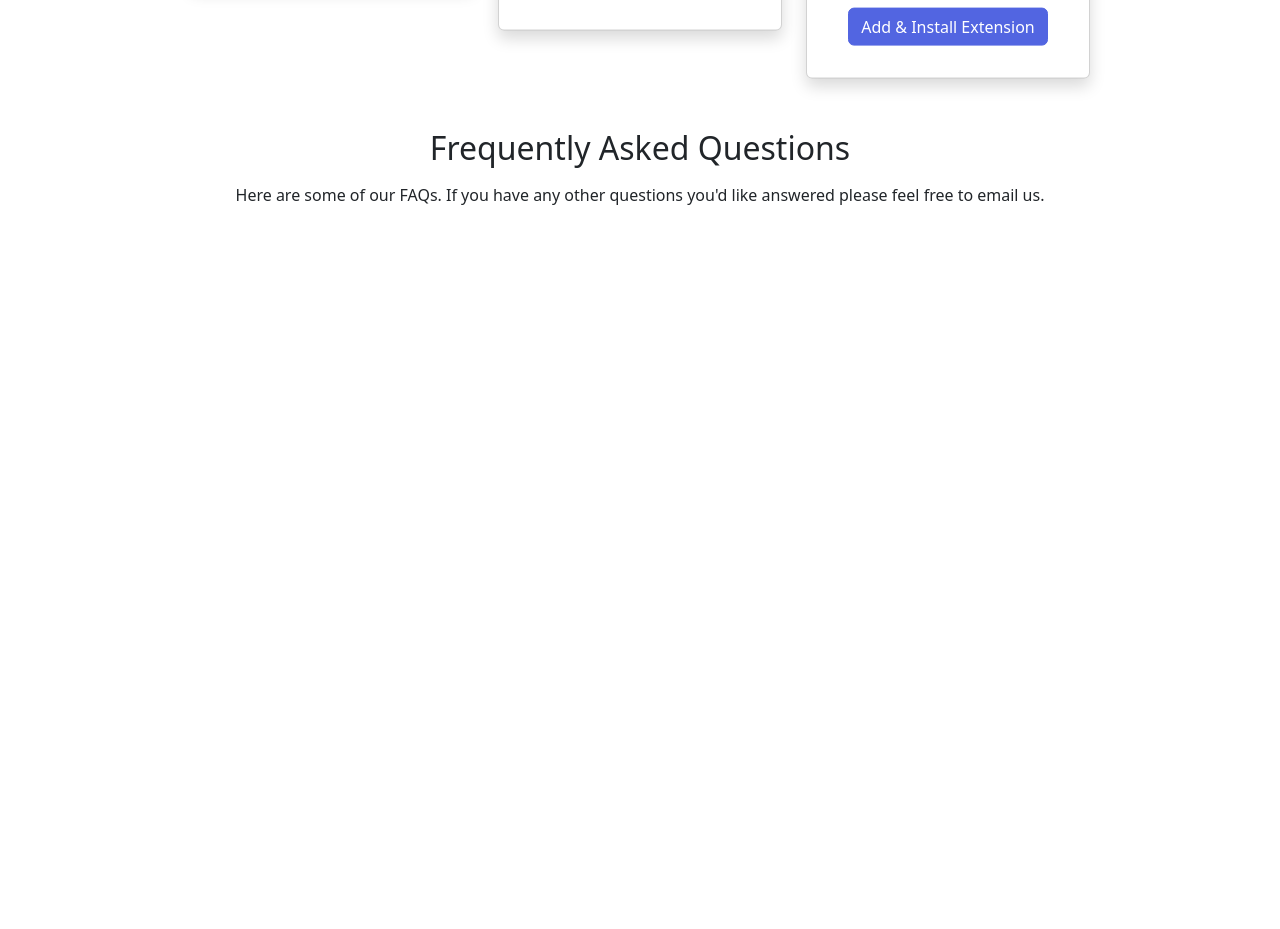
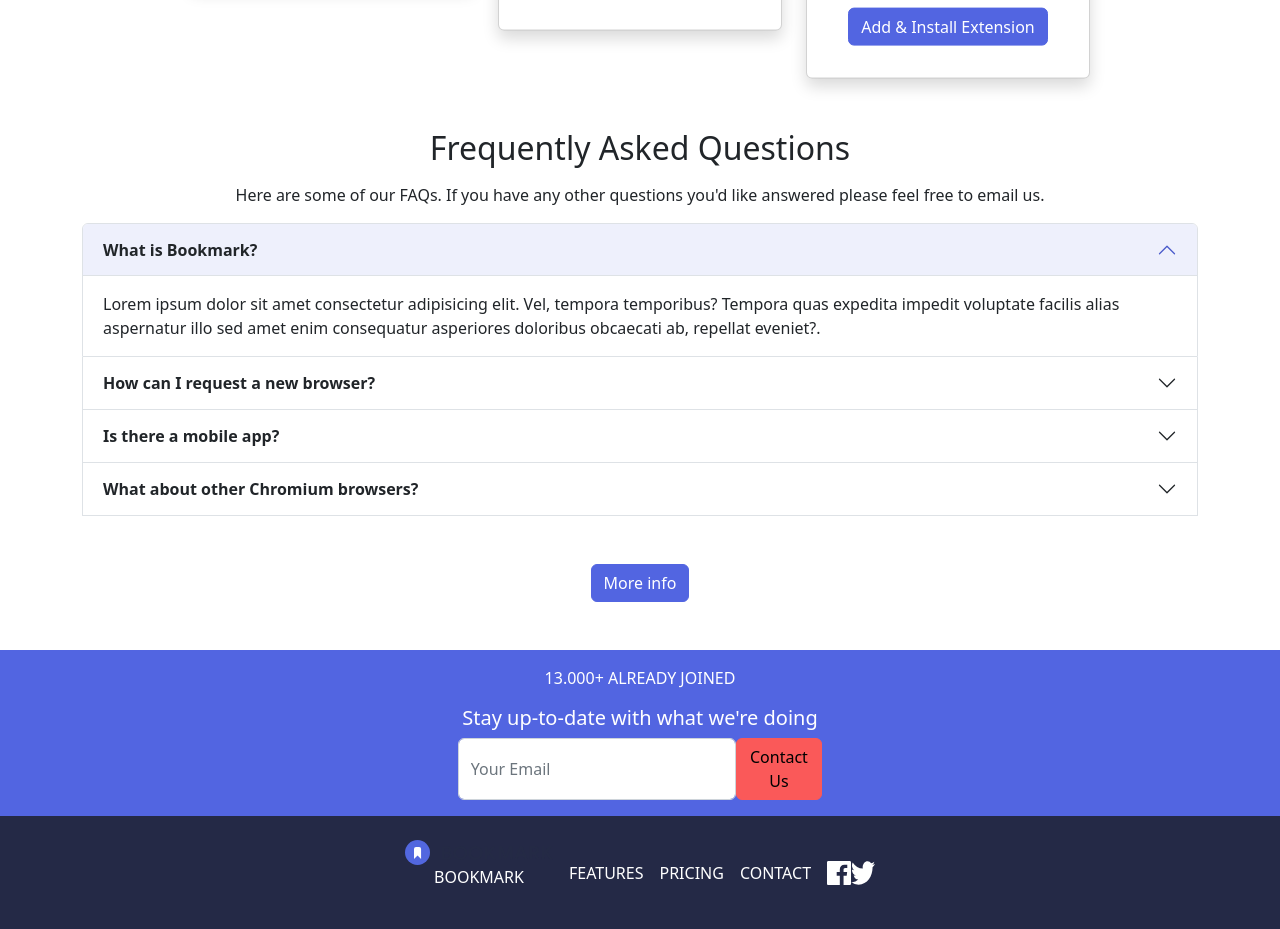
Before and after one commit to JcAmela/Sprint2-ItAcademy, a website: page index.html in a window 1280 px wide. Shown: the part 1894-2823 px from the top of the page. Before the commit the page ends 2149 px from the top, so only its background shows below. Drawn offline with nearby package versions, Linux system fonts and the light colour scheme.

Commit message:
exercise 3 and 4 finished

```diff
--- a/index.html
+++ b/index.html
@@ -200,6 +200,89 @@
             free to email us.
         </p>
     </div>
+    <div class="accordion" id="faqAccordion">
+        <div class="accordion-item">
+            <h2 class="accordion-header" id="headingOne">
+                <button class="accordion-button" type="button" data-bs-toggle="collapse" data-bs-target="#collapseOne" aria-expanded="true" aria-controls="collapseOne">
+                    <strong>What is Bookmark?</strong>
+                </button>
+            </h2>
+            <div id="collapseOne" class="accordion-collapse collapse show" aria-labelledby="headingOne" data-bs-parent="#faqAccordion">
+                <div class="accordion-body">
+                    Lorem ipsum dolor sit amet consectetur adipisicing elit. Vel, tempora temporibus? Tempora quas expedita impedit voluptate facilis alias aspernatur illo sed amet enim consequatur asperiores doloribus obcaecati ab, repellat eveniet?.
+                </div>
+            </div>
+        </div>
+        <div class="accordion-item">
+            <h2 class="accordion-header" id="headingTwo">
+                <button class="accordion-button  collapsed" type="button" data-bs-toggle="collapse" data-bs-target="#collapseTwo" aria-expanded="false" aria-controls="collapseTwo">
+                    <strong>How can I request a new browser?</strong>
+                </button>
+            </h2>
+            <div id="collapseTwo" class="accordion-collapse collapse" aria-labelledby="headingTwo" data-bs-parent="#faqAccordion">
+                <div class="accordion-body">
+                    Lorem ipsum dolor sit amet consectetur adipisicing elit. Vel, tempora temporibus? Tempora quas expedita impedit voluptate facilis alias aspernatur illo sed amet enim consequatur asperiores doloribus obcaecati ab, repellat eveniet?.
+                </div>
+            </div>
+        </div>
+        <div class="accordion-item">
+            <h2 class="accordion-header" id="headingThree">
+                <button class="accordion-button collapsed" type="button" data-bs-toggle="collapse" data-bs-target="#collapseThree" aria-expanded="false" aria-controls="collapseThree">
+                <strong>Is there a mobile app?</strong>
+                </button>
+            </h2>
+            <div id="collapseThree" class="accordion-collapse collapse" aria-labelledby="headingThree" data-bs-parent="#faqAccordion">
+                <div class="accordion-body">
+                    Lorem ipsum dolor sit amet consectetur adipisicing elit. Vel, tempora temporibus? Tempora quas expedita impedit voluptate facilis alias aspernatur illo sed amet enim consequatur asperiores doloribus obcaecati ab, repellat eveniet?.
+                </div>
+            </div>
+        </div>
+        <div class="accordion-item">
+            <h2 class="accordion-header" id="headingFour">
+                <button class="accordion-button collapsed" type="button" data-bs-toggle="collapse" data-bs-target="#collapseFour" aria-expanded="false" aria-controls="collapseFour">
+                <strong>What about other Chromium browsers?</strong>
+                </button>
+            </h2>
+            <div id="collapseFour" class="accordion-collapse collapse" aria-labelledby="headingFour" data-bs-parent="#faqAccordion">
+                <div class="accordion-body">
+                    Lorem ipsum dolor sit amet consectetur adipisicing elit. Vel, tempora temporibus? Tempora quas expedita impedit voluptate facilis alias aspernatur illo sed amet enim consequatur asperiores doloribus obcaecati ab, repellat eveniet?.
+                </div>
+            </div>
+        </div>
+        <div class="text-center my-5">
+            <button type="button" class="btn btn-primary">More info</button>
+        </div>
+    </div>
+</div>
+
+
+<!-- Footer -->
+<footer class="bg-primary text-white text-center">
+    <div class="container p-3 d-flex flex-column align-items-center">
+        <p class="text-uppercase">13.000+ already joined</p>
+        <h5>Stay up-to-date with what we're doing</h5>
+        <form class="d-flex">
+            <input type="email" class="form-control" placeholder="Your Email">
+            <button type="submit" class="btn btn-secondary">Contact Us</button>
+        </form>
+    </div>
+    <div class="text-center p-3" style="background-color: #242946;">
+        <div class="d-flex justify-content-center align-items-center flex-wrap">
+            <div class="d-flex flex-column align-items-center m-2">
+                <img src="Imagenes/logo-bookmark.svg" alt="Logo">
+                <p class="text-uppercase">bookmark</p>
+            </div>
+            <p class="text-uppercase m-2">Features</p>
+            <p class="text-uppercase m-2">Pricing</p>
+            <p class="text-uppercase m-2">Contact</p>
+            <div class="d-flex justify-content-around m-2">
+                <img src="Imagenes/icon-facebook.svg" alt="Facebook">
+                <img src="Imagenes/icon-twitter.svg" alt="Twitter">
+            </div>
+        </div>
+    </div>
+</footer>
+
 
 
 
--- a/styles.scss
+++ b/styles.scss
@@ -1,11 +1,17 @@
-
-// Establece tus colores personalizados
+// -------------------------
+// Variables de Color Personalizadas
+// -------------------------
 $primary: #5265E1;
 $secondary: #FA5959;
 
-// Importa los estilos de Bootstrap
+// -------------------------
+// Importación de Estilos de Bootstrap
+// -------------------------
 @import 'node_modules/bootstrap/scss/bootstrap.scss';
 
+// -------------------------
+// Estilos de Navegación
+// -------------------------
 .nav-pills .nav-link {
     background-color: transparent;
     color: #000;
@@ -19,13 +25,16 @@ $secondary: #FA5959;
     border-bottom: 2px solid $secondary;
 }
 
-// pilas
+// -------------------------
+// Estilos de Pilas
+// -------------------------
 .primera-pila{
     height: 80%;
     width: 130%;
     transform: translateX(20%) translateY(-85%);
     z-index: -1;
 }
+
 .segunda-pila{
     height: 90%;
     width: 130%;
@@ -33,6 +42,9 @@ $secondary: #FA5959;
     z-index: -1;
 }
 
+// -------------------------
+// Estilos de Tarjetas
+// -------------------------
 .card{
     align-items: center;
     text-align: center;
@@ -45,6 +57,9 @@ $secondary: #FA5959;
     max-height: 240px;
 }
 
+// -------------------------
+// Estilos de Logos
+// -------------------------
 #logo-firefox {
     bottom: 50%;
     transform: translateY(10%);
@@ -56,3 +71,10 @@ $secondary: #FA5959;
     right: 50%;
     transform: translateY(20%);
 }
+.accordion-button:not(.collapsed) {
+    color: inherit; /* Esto asegura que el color del texto no cambie */
+  }
+
+  .accordion-button::after {
+    color: $primary; /* Esto cambiará el color del icono */
+  }
```
Also changed, not shown: css/styles.min.css, 1 other file. Lines whose indentation alone changed are shown as unchanged.
